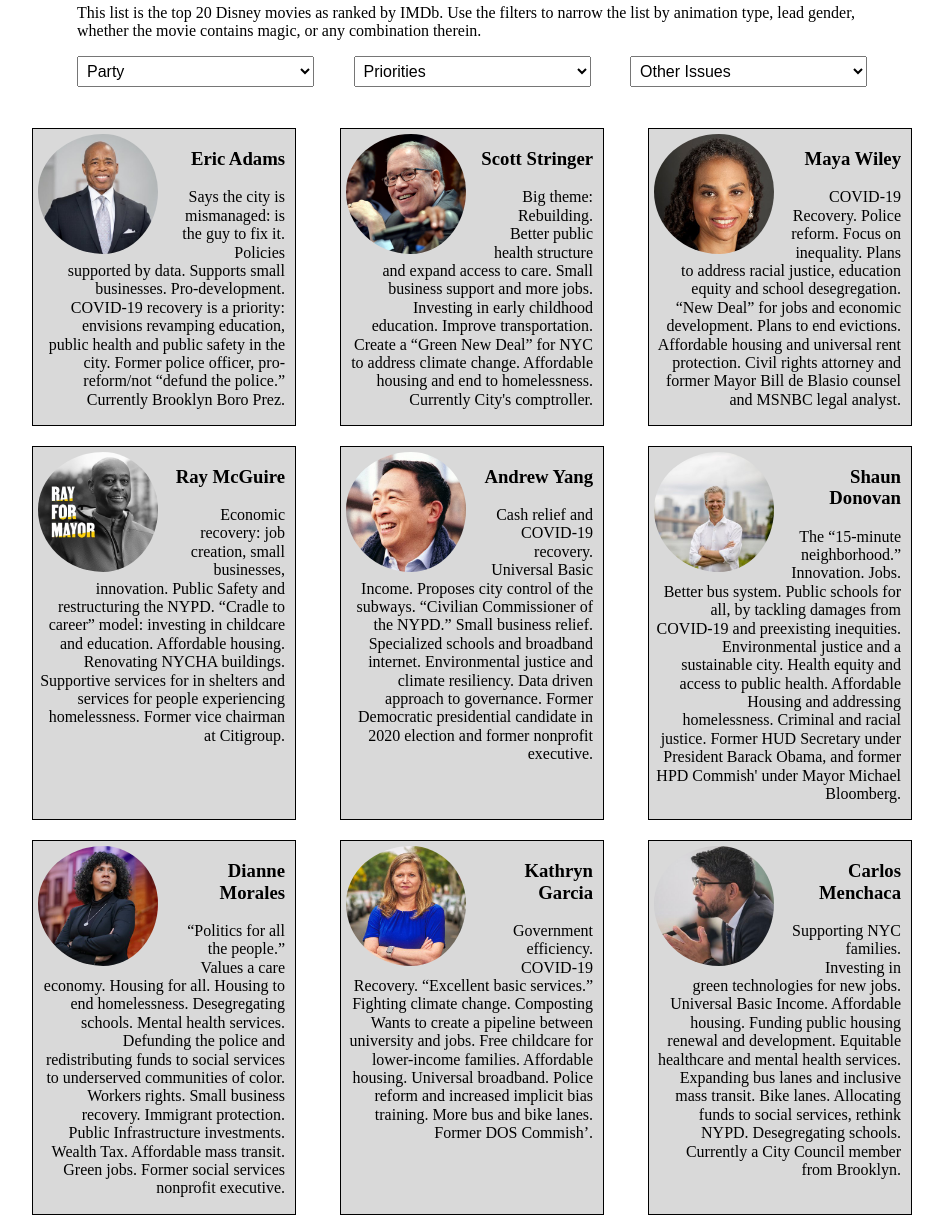
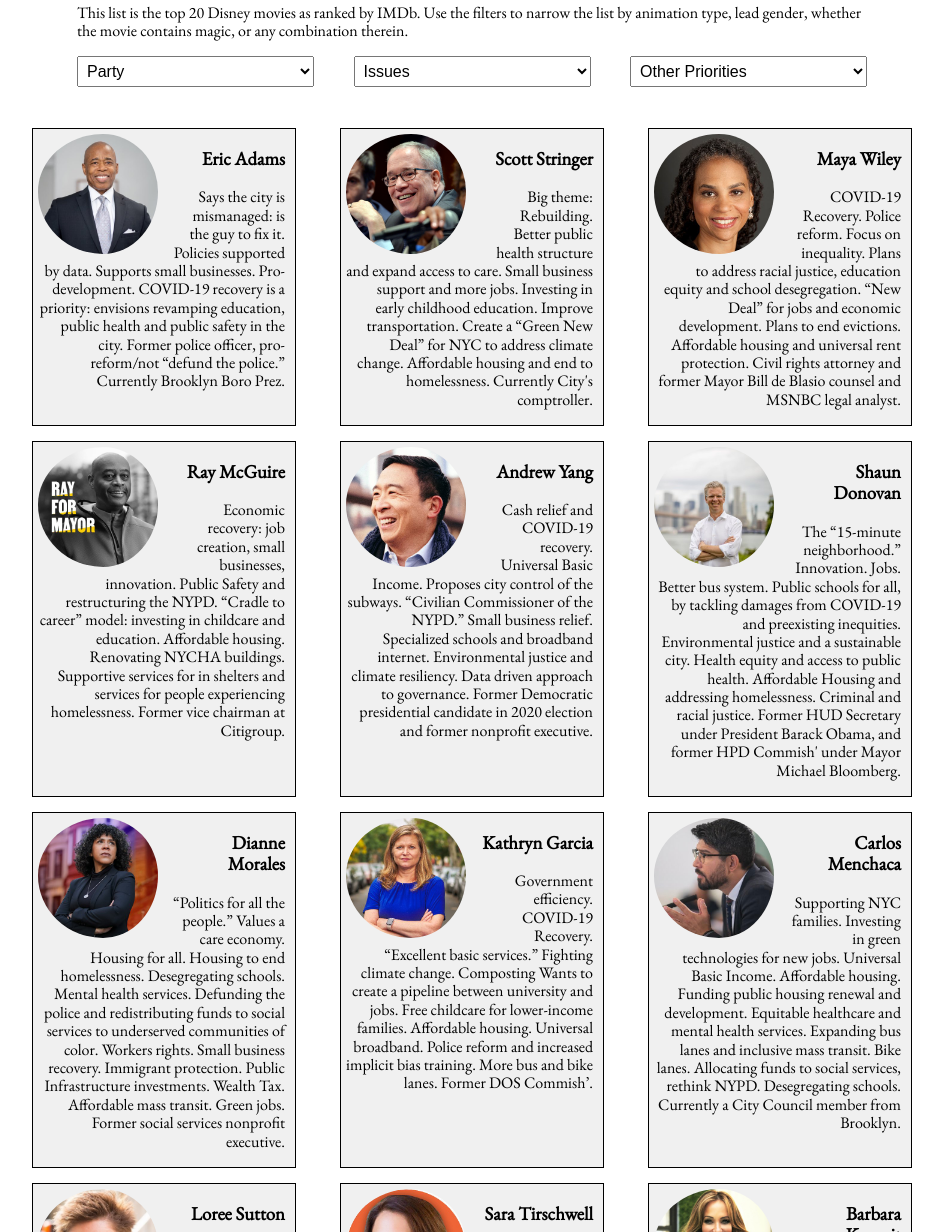
Before and after one commit to OliviaBensimon/filter-assignment, a plain HTML site: page index.html in a window 1280 px wide. Shown: the part 81-1313 px from the top of the page, without its empty margins (168-1111 px from the left). Drawn offline with nearby package versions, Linux system fonts and the light colour scheme.

Commit message:
fixed stuff and new font

```diff
--- a/index.html
+++ b/index.html
@@ -11,6 +11,8 @@
 
     <!-- FONT AWESOME -->
     <link rel="stylesheet" href="https://cdnjs.cloudflare.com/ajax/libs/font-awesome/4.7.0/css/font-awesome.min.css" />
+    <link rel="preconnect" href="https://fonts.gstatic.com">
+    <link href="https://fonts.googleapis.com/css2?family=EB+Garamond&display=swap" rel="stylesheet">
 
     <!-- Your styles should be called here -->
     <link href="style.css" rel="stylesheet" />
@@ -38,8 +40,8 @@
           </select>
         </div>
         <div>
-          <select id="priority" class="filter">
-            <option value="item">Priorities</option>
+          <select id="issue" class="filter">
+            <option value="item">Issues</option>
             <option value="health">Health</option>
             <option value="education">Education</option>
             <option value="childcare">Youth and Childcare</option>
@@ -62,8 +64,8 @@
           </select>
         </div>
         <div>
-          <select id="issue" class="filter">
-            <option value="item">Other Issues</option>
+          <select id="priority" class="filter">
+            <option value="item">Other Priorities</option>
             <option value="health">Health</option>
             <option value="education">Education</option>
             <option value="childcare">Youth and Childcare</option>
@@ -133,7 +135,7 @@
             health. Affordable Housing and addressing homelessness. Criminal and racial justice. Former HUD Secretary under President Barack Obama, and former HPD Commish' under Mayor Michael Bloomberg. </p>
         </div>
 
-        <div class="item active dem police housing income community income racial-justice climate immigration transportation">
+        <div class="item active dem police housing income community income education racial-justice climate immigration transportation">
           <a href="https://www.dianne.nyc/platform"> <img src="images/dianne-morales.jpg" /> </a>
           <h3>Dianne Morales</h3>
           <p> “Politics for all the people.” Values a care economy. Housing for all. Housing to end homelessness. Desegregating schools. Mental health services. Defunding the police and redistributing funds to social services to underserved
--- a/main.js
+++ b/main.js
@@ -29,8 +29,8 @@
 	 * Capture the value of each dropdown
 	 */
 	const party_class = document.querySelector("#party").value;
-	const priority_class = document.querySelector("#priority").value;
-	const issue_class = document.querySelector("#issue").value;
+	const priority_class = document.querySelector("#issue").value;
+	const issue_class = document.querySelector("#priority").value;
 
 	/**
 	 * Remove .active from each active item
@@ -44,7 +44,7 @@
 	/**
 	 * Show items that match the dropdowns
 	 */
-	const filtered_items = document.querySelectorAll(`.item.${party_class}.${priority_class}.${issue_class}`);
+	const filtered_items = document.querySelectorAll(`.item.${party_class}.${issue_class}.${priority_class}`);
 
 	filtered_items.forEach(function (item) {
 		item.classList.add("active");
--- a/style.css
+++ b/style.css
@@ -18,6 +18,7 @@
 body {
     /* Sets default font-size to 16px, ensuring 1em = 16px; */
     font-size: 16px;
+    font-family: 'EB Garamond', serif;
 }
 
 .container {
@@ -58,8 +59,8 @@
     flex-basis: 48%;
     display: none;
     border: solid 0.5px;
-    margin-bottom: 20px;
-    background-color: #d9d9d9;
+    margin-bottom: 15px;
+    background-color: #f0f0f0;
     text-align: right;
 }
 
```
